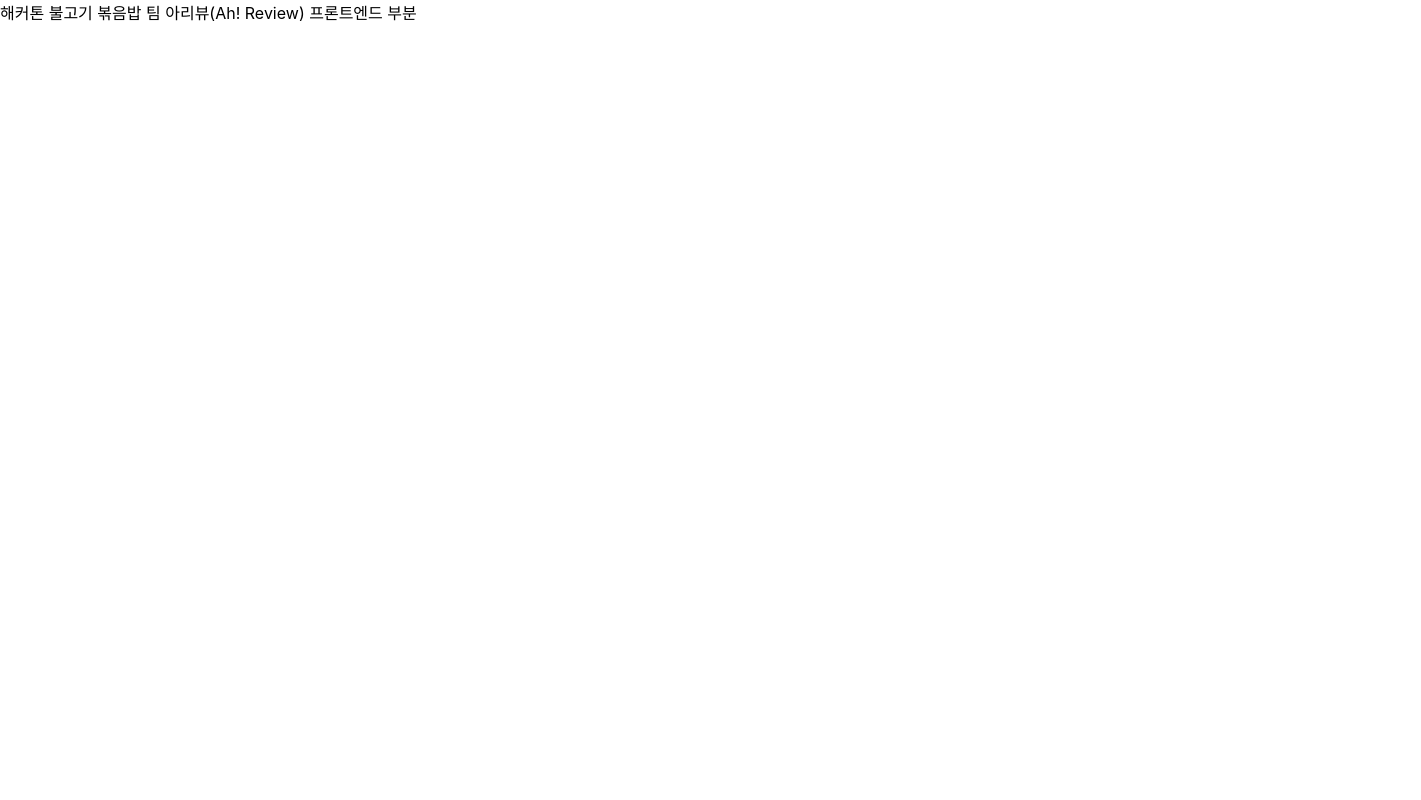
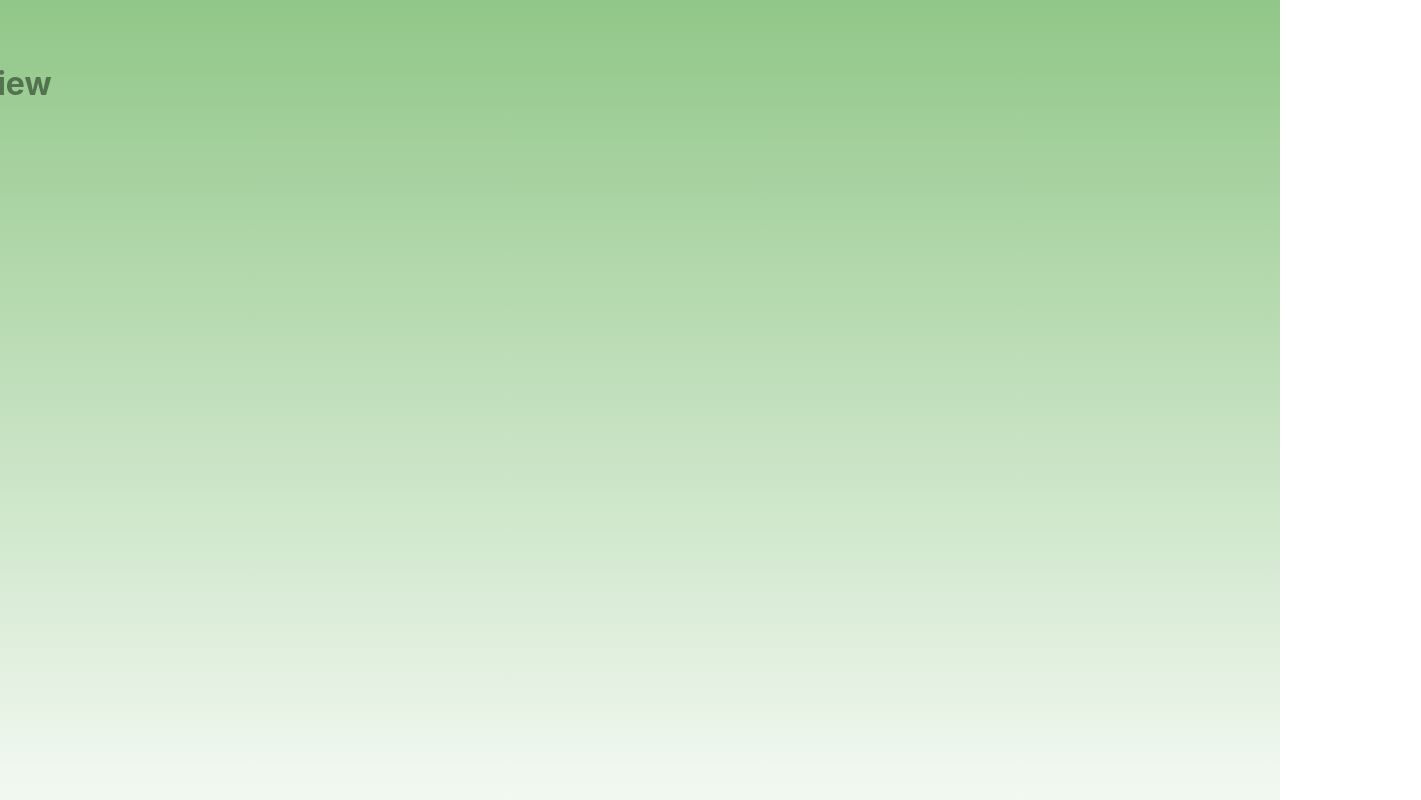
Before and after one commit to BF-AhReview/AhReview-FrontEnd, a React (Create React App) app: page / in a window 1280 px wide. Shown: the top 800 px of the page, 1421 px wide, since content can reach past the window. Built offline with nearby package versions, Linux system fonts and the light colour scheme.

Commit message:
[Add] : Header

```diff
--- a/src/App.tsx
+++ b/src/App.tsx
@@ -1,10 +1,11 @@
 import React from 'react';
+import Content1 from './components/Content1';
 
 function App() {
   return (
-    <div>
-      해커톤 불고기 볶음밥 팀 아리뷰(Ah! Review) 프론트엔드 부분
-    </div>
+    <>
+      <Content1 />
+    </>
   );
 }
 
--- /dev/null
+++ b/src/components/Content1.tsx
@@ -0,0 +1,18 @@
+import React from 'react';
+import * as s from './Content1_s';
+
+const Content1: React.FC = () => {
+    return (
+        <s.Contents>
+            <s.Header>
+                <s.Logo>Ah! Review</s.Logo>
+                <s.Btns>
+                    <li className="login">로그인</li>
+                    <li className="register">등록하기</li>
+                </s.Btns>
+            </s.Header>
+        </s.Contents>
+    );
+}
+
+export default Content1;
--- /dev/null
+++ b/src/components/Content1_s.tsx
@@ -0,0 +1,34 @@
+import styled from 'styled-components';
+
+export const Contents = styled.div`
+    width: 100%;
+    height: 897px;
+    background: linear-gradient(to bottom, #91C788, white);
+`;
+
+export const Header = styled.div`
+        display: flex;
+    align-items: center;
+    justify-content: center;
+`;
+
+export const Logo = styled.h1`
+    color: #52734D;
+    margin-left: 5rem;
+`;
+
+export const Btns = styled.ul`
+    margin-left: 80rem;
+    display: flex;
+    list-style-type: none;
+
+    .login {
+        font-weight: bold;
+        color: white;
+    }
+    .register {
+        margin-left: 2.5vh;
+        font-weight: bold;
+        color: white;
+    }
+`;
```
